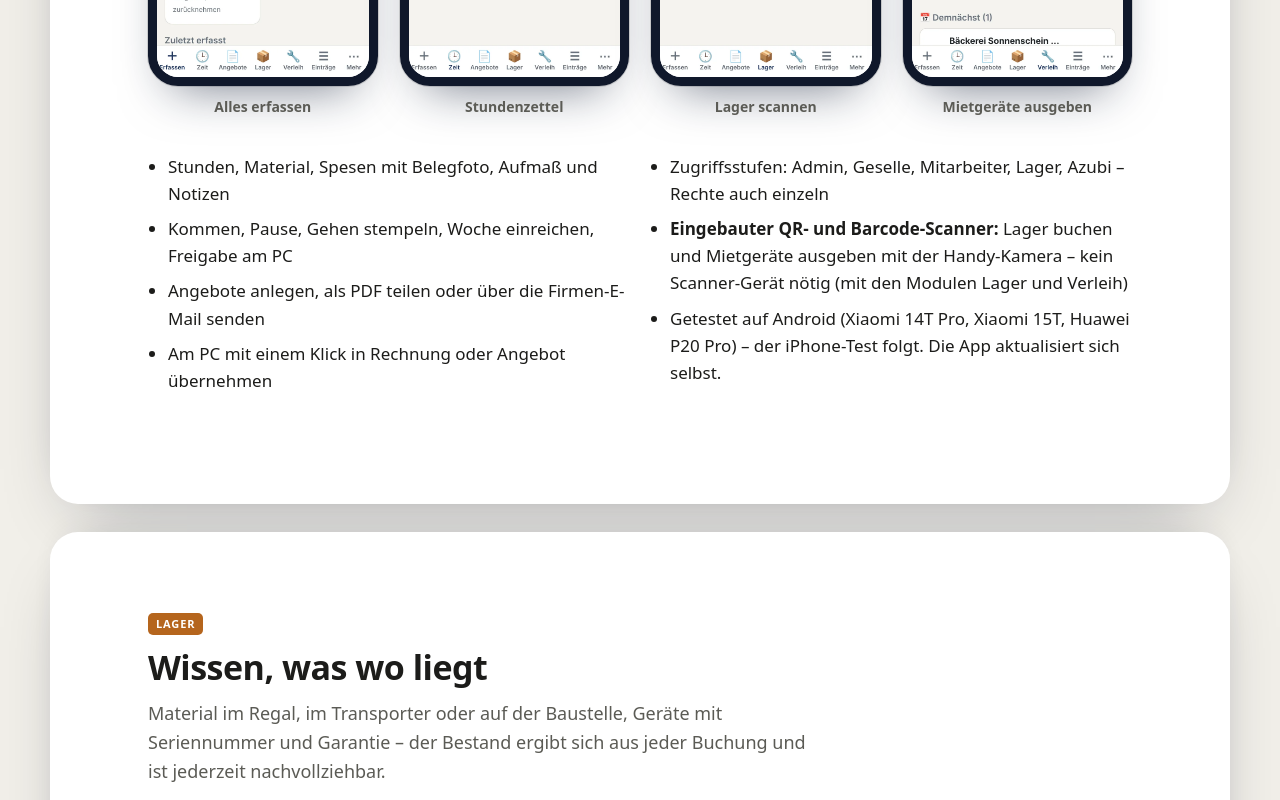
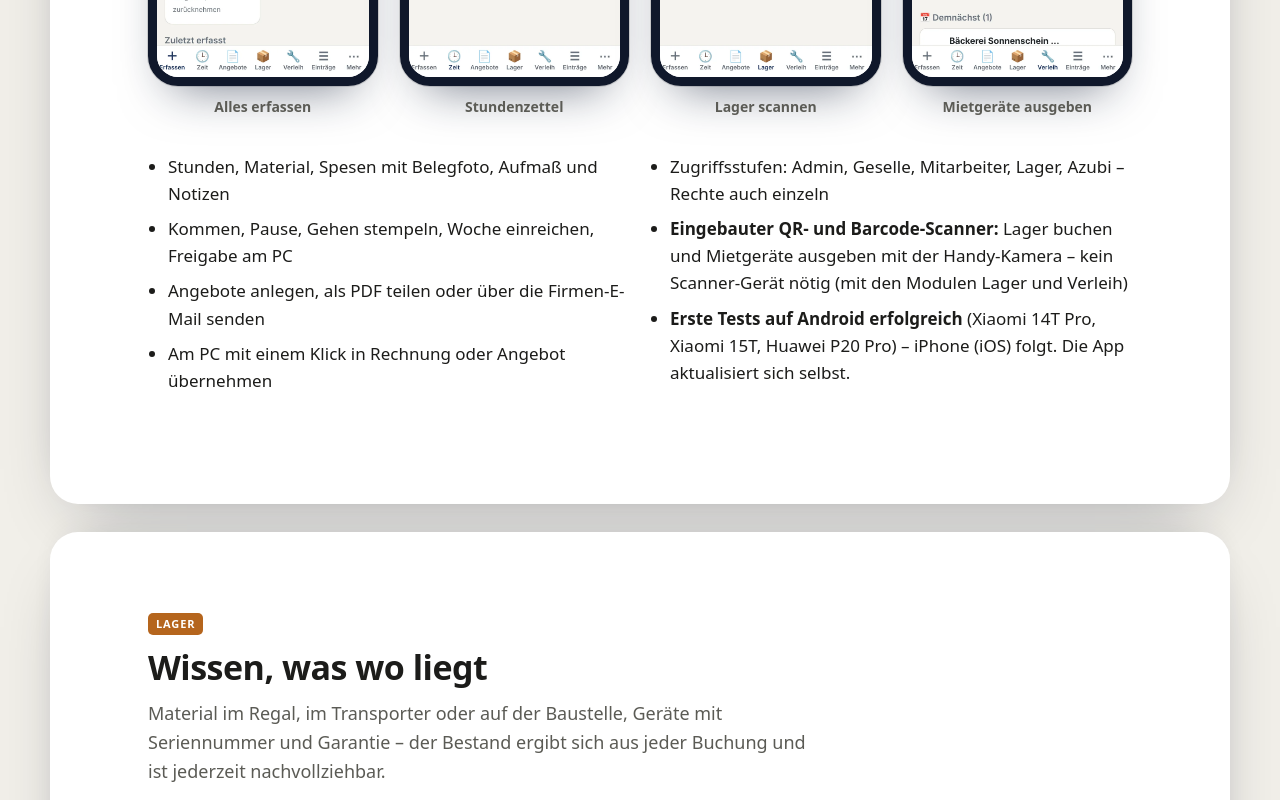
Before and after one commit to hack-guru/gausspilot, a plain HTML site: page index.html in a window 1280 px wide. Shown: the part 11200-12000 px from the top of the page. Drawn offline with Linux system fonts and the light colour scheme.

Commit message:
Add files via upload

```diff
--- a/index.html
+++ b/index.html
@@ -206,7 +206,7 @@
       <li>Am PC mit einem Klick in Rechnung oder Angebot übernehmen</li>
       <li>Zugriffsstufen: Admin, Geselle, Mitarbeiter, Lager, Azubi – Rechte auch einzeln</li>
       <li><b>Eingebauter QR- und Barcode-Scanner:</b> Lager buchen und Mietgeräte ausgeben mit der Handy-Kamera – kein Scanner-Gerät nötig (mit den Modulen Lager und Verleih)</li>
-      <li>Getestet auf Android (Xiaomi 14T Pro, Xiaomi 15T, Huawei P20 Pro) – der iPhone-Test folgt. Die App aktualisiert sich selbst.</li>
+      <li><b>Erste Tests auf Android erfolgreich</b> (Xiaomi 14T Pro, Xiaomi 15T, Huawei P20 Pro) – iPhone (iOS) folgt. Die App aktualisiert sich selbst.</li>
     </ul>
   </div>
 </section>
```
